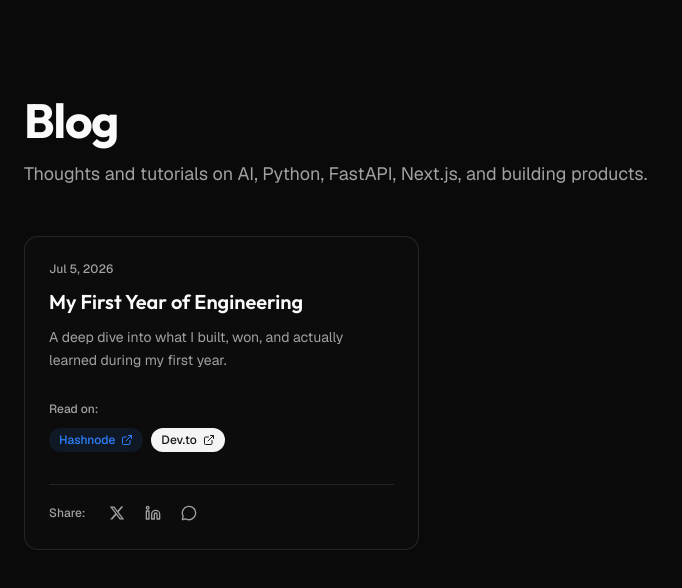
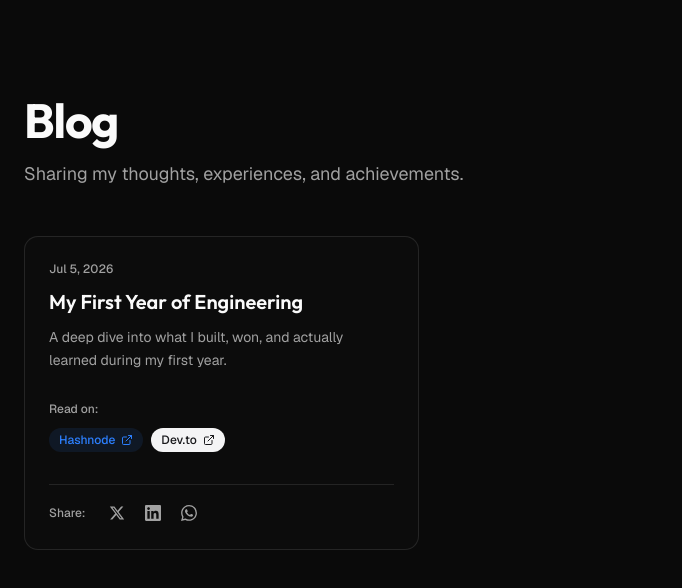
Before and after one commit to Karan-Raj-KR/portfolio, a Next.js app: page /blog in a window 1280 px wide. Shown: the top 588 px of the page, without its empty margins (0-682 px from the left). Built offline with nearby package versions, Linux system fonts and the light colour scheme.

Commit message:
style: update blog subtitle and replace share icons with brand SVGs

```diff
--- a/src/app/blog/page.tsx
+++ b/src/app/blog/page.tsx
@@ -69,7 +69,7 @@
       <div className="mb-12">
         <h1 className="mb-4 text-3xl font-bold tracking-tight md:text-5xl">Blog</h1>
         <p className="max-w-2xl text-lg text-muted-foreground">
-          Thoughts and tutorials on AI, Python, FastAPI, Next.js, and building products.
+          Sharing my thoughts, experiences, and achievements.
         </p>
       </div>
 
--- a/src/components/blog/share-buttons.tsx
+++ b/src/components/blog/share-buttons.tsx
@@ -1,6 +1,6 @@
 "use client";
 
-import { Linkedin, MessageCircle, Share2 } from "lucide-react";
+import { Share2 } from "lucide-react";
 import { Article } from "@/data/publications";
 
 const XIcon = ({ className }: { className?: string }) => (
@@ -11,6 +11,28 @@
     className={className}
   >
     <path d="M18.244 2.25h3.308l-7.227 8.26 8.502 11.24H16.17l-5.214-6.817L4.99 21.75H1.68l7.73-8.835L1.254 2.25H8.08l4.713 6.231zm-1.161 17.52h1.833L7.084 4.126H5.117z" />
+  </svg>
+);
+
+const LinkedInIcon = ({ className }: { className?: string }) => (
+  <svg
+    xmlns="http://www.w3.org/2000/svg"
+    viewBox="0 0 24 24"
+    fill="currentColor"
+    className={className}
+  >
+    <path d="M20.447 20.452h-3.554v-5.569c0-1.328-.027-3.037-1.852-3.037-1.853 0-2.136 1.445-2.136 2.939v5.667H9.351V9h3.414v1.561h.046c.477-.9 1.637-1.85 3.37-1.85 3.601 0 4.267 2.37 4.267 5.455v6.286zM5.337 7.433c-1.144 0-2.063-.926-2.063-2.065 0-1.138.92-2.063 2.063-2.063 1.14 0 2.064.925 2.064 2.063 0 1.139-.925 2.065-2.064 2.065zm1.782 13.019H3.555V9h3.564v11.452zM22.225 0H1.771C.792 0 0 .774 0 1.729v20.542C0 23.227.792 24 1.771 24h20.451C23.2 24 24 23.227 24 22.271V1.729C24 .774 23.2 0 22.222 0h.003z"/>
+  </svg>
+);
+
+const WhatsAppIcon = ({ className }: { className?: string }) => (
+  <svg
+    xmlns="http://www.w3.org/2000/svg"
+    viewBox="0 0 24 24"
+    fill="currentColor"
+    className={className}
+  >
+    <path d="M17.472 14.382c-.297-.149-1.758-.867-2.03-.967-.273-.099-.471-.148-.67.15-.197.297-.767.966-.94 1.164-.173.199-.347.223-.644.075-.297-.15-1.255-.463-2.39-1.475-.883-.788-1.48-1.761-1.653-2.059-.173-.297-.018-.458.13-.606.134-.133.298-.347.446-.52.149-.174.198-.298.298-.497.099-.198.05-.371-.025-.52-.075-.149-.669-1.612-.916-2.207-.242-.579-.487-.5-.669-.51a12.8 12.8 0 00-.57-.01c-.198 0-.52.074-.792.372-.272.297-1.04 1.016-1.04 2.479 0 1.462 1.065 2.875 1.213 3.074.149.198 2.096 3.2 5.077 4.487.709.306 1.262.489 1.694.625.712.227 1.36.195 1.871.118.571-.085 1.758-.719 2.006-1.413.248-.694.248-1.289.173-1.413-.074-.124-.272-.198-.57-.347m-5.421 7.403h-.004a9.87 9.87 0 01-5.031-1.378l-.361-.214-3.741.982.998-3.648-.235-.374a9.86 9.86 0 01-1.51-5.26c.001-5.45 4.436-9.884 9.888-9.884 2.64 0 5.122 1.03 6.988 2.898a9.825 9.825 0 012.893 6.994c-.003 5.45-4.437 9.884-9.885 9.884m8.413-18.297A11.815 11.815 0 0012.05 0C5.495 0 .16 5.335.157 11.892c0 2.096.547 4.142 1.588 5.945L.057 24l6.305-1.654a11.882 11.882 0 005.683 1.448h.005c6.554 0 11.89-5.335 11.893-11.893a11.821 11.821 0 00-3.48-8.413z"/>
   </svg>
 );
 
@@ -65,14 +87,14 @@
         className="text-muted-foreground hover:text-foreground transition-colors p-1"
         aria-label="Share on LinkedIn"
       >
-        <Linkedin className="h-4 w-4" />
+        <LinkedInIcon className="h-4 w-4" />
       </button>
       <button
         onClick={handleLink(whatsappUrl)}
         className="text-muted-foreground hover:text-foreground transition-colors p-1"
         aria-label="Share on WhatsApp"
       >
-        <MessageCircle className="h-4 w-4" />
+        <WhatsAppIcon className="h-4 w-4" />
       </button>
       <button
         onClick={handleShare}
```
